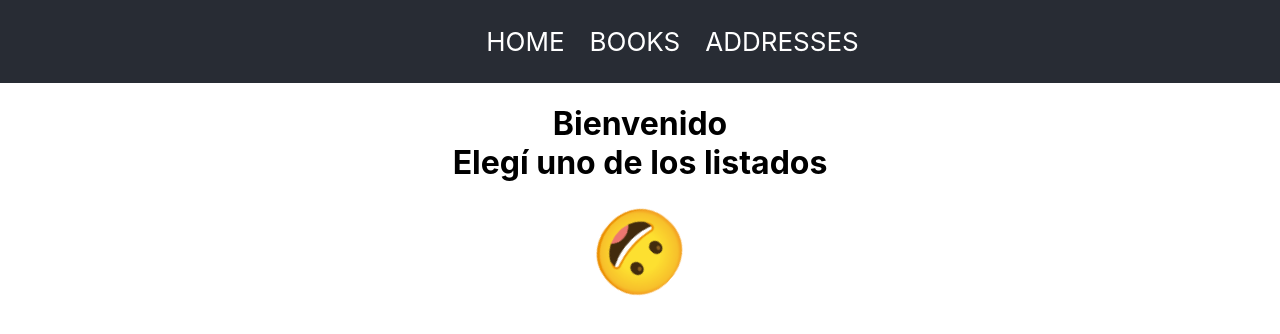
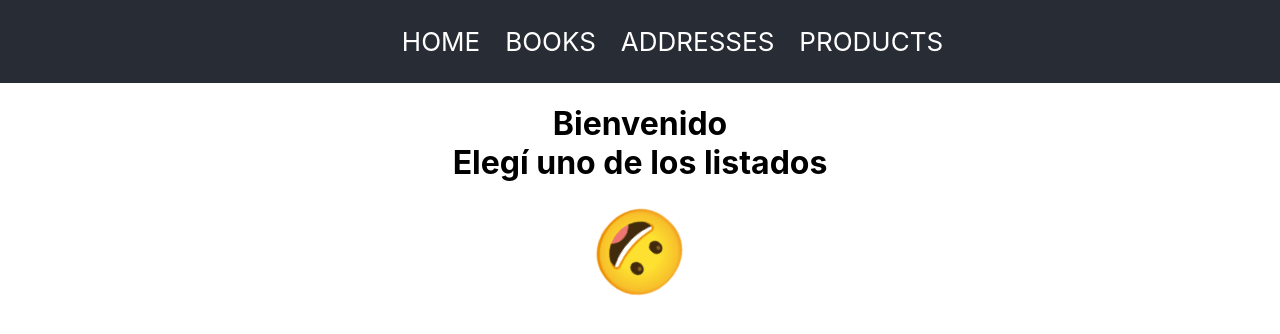
Before and after one commit to joacoabregu/listado, a React (Create React App) app: page / in a window 1280 px wide. Shown: the top 334 px of the page. Built offline with nearby package versions, Linux system fonts and the light colour scheme.

Commit message:
added products link

```diff
--- a/src/Navigation.js
+++ b/src/Navigation.js
@@ -14,6 +14,9 @@ function Navigation(){
             <li>
               <Link to="/addresses">Addresses</Link>
             </li>
+            <li>
+              <Link to="/products">Products</Link>
+            </li>
           </ul>
         </nav>
 
```
